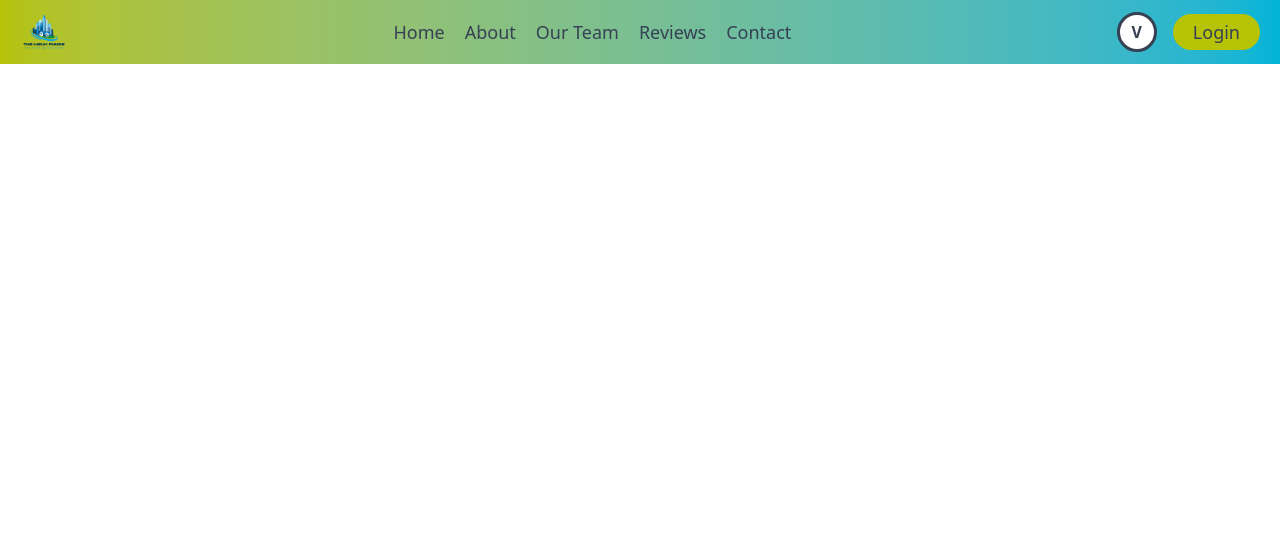
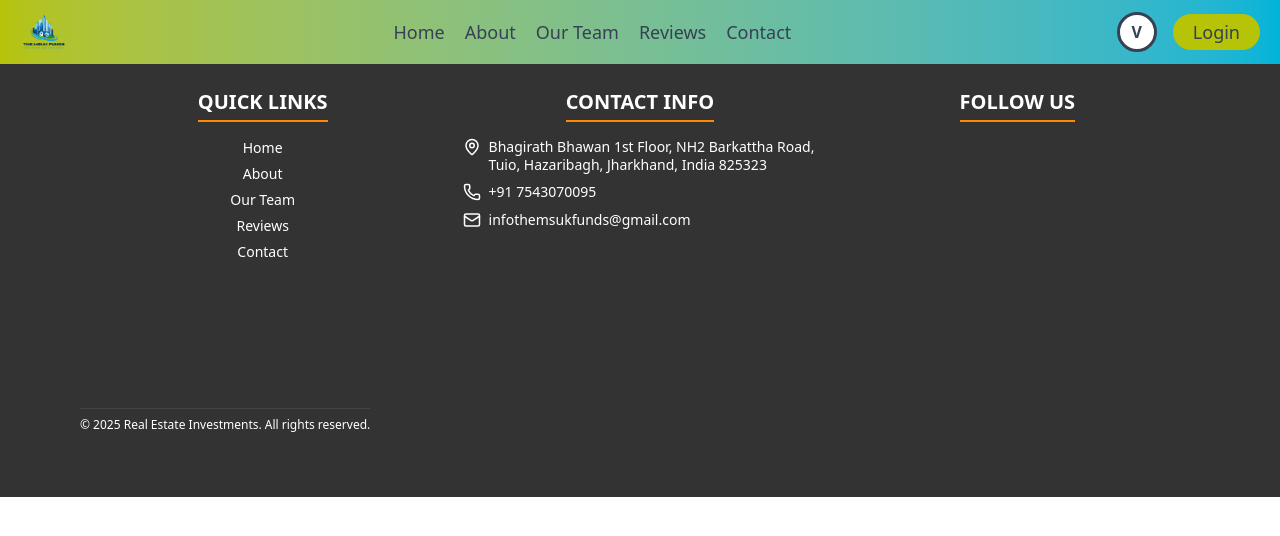
Before and after one commit to vinaysuman2629/suman, a React (Vite) app in the folder client/: page /contact in a window 1280 px wide. Shown: the top 536 px of the page. Built offline with nearby package versions, Linux system fonts and the light colour scheme.

Commit message:
Add routing and footer components, implement FontAwesome icons, and create page components

```diff
--- a/client/package.json
+++ b/client/package.json
@@ -10,6 +10,7 @@
     "preview": "vite preview"
   },
   "dependencies": {
+    "@fortawesome/fontawesome-svg-core": "^6.7.2",
     "@tailwindcss/vite": "^4.0.2",
     "lucide-react": "^0.474.0",
     "react": "^18.3.1",
--- a/client/src/App.jsx
+++ b/client/src/App.jsx
@@ -1,10 +1,25 @@
 import React from 'react'
 import Navbar from './components/Navbar'
+import Footer from './components/Footer'
+import { Route, Routes } from 'react-router-dom'
+import Home from './pages/Home'
+import About from './pages/About'
+import Team from './pages/Team'
+import Review from './pages/Review'
+import Contact from './pages/Contact'
 
 const App = () => {
   return (
     <div>
       <Navbar/>
+      <Routes>
+        <Route path='/' element={<Home/>}/>
+        <Route path='/about' element={<About/>}/>
+        <Route path='/team' element={<Team/>}/>
+        <Route path='/review' element={<Review/>}/>
+        <Route path='/contact' element={<Contact/>}/>
+      </Routes>
+      <Footer/>
     </div>
   )
 }
--- a/client/src/components/Footer.jsx
+++ b/client/src/components/Footer.jsx
@@ -1,9 +1,54 @@
 import React from 'react'
+import { Link } from 'react-router-dom'
+import { MapPin, Phone, Mail } from 'lucide-react'
 
 const Footer = () => {
-  return (
-    <div>Footer</div>
-  )
+    return (
+        <footer className='bg-[#333] flex flex-col items-start justify-around py-16 px-5 md:px-20 text-white'>
+            <div className='grid grid-cols-1 md:grid-cols-[1fr_1fr_1fr] gap-3 items-center justify-between w-full'>
+                <div className='flex flex-col w-full items-center justify-start h-56'>
+                    <h1 className='text-xl uppercase border-b-2 font-semibold border-orange-400 pb-1'>Quick Links</h1>
+                    <div className='flex flex-col gap-1.5 mt-4 font-medium text-sm items-center justify-center'>
+                        <Link>Home</Link>
+                        <Link>About</Link>
+                        <Link>Our Team</Link>
+                        <Link>Reviews</Link>
+                        <Link>Contact</Link>
+                    </div>
+                </div>
+                <div className='flex flex-col w-full items-center justify-start h-56'>
+                    <h1 className='text-xl uppercase border-b-2 font-semibold border-orange-400 pb-1'>Contact Info</h1>
+                    <div className='flex flex-col gap-2.5 mt-4 font-medium text-sm items-center justify-center'>
+                        <div className="flex items-start justify-center gap-2 w-full">
+                            <MapPin size={18} />
+                            <p className="w-[90%] leading-tight">
+                                Bhagirath Bhawan 1st Floor, NH2 Barkattha Road, Tuio, Hazaribagh, Jharkhand, India 825323
+                            </p>
+                        </div>
+                        <div className="flex items-start justify-center gap-2 w-full">
+                            <Phone size={18} />
+                            <p className="w-[90%] leading-tight">
+                                +91 7543070095
+                            </p>
+                        </div>
+                        <div className="flex items-start justify-center gap-2 w-full">
+                            <Mail size={18} />
+                            <p className="w-[90%] leading-tight">
+                                infothemsukfunds@gmail.com
+                            </p>
+                        </div>
+                    </div>
+                </div>
+                <div className='flex flex-col w-full items-center justify-start h-56'>
+                    <h1 className='text-xl uppercase border-b-2 font-semibold border-orange-400 pb-1'>Follow Us</h1>
+
+                </div>
+            </div>
+            <div className='text-white text-xs mt-24 pt-2 border-t border-[#444]'>
+                <p>© 2025 Real Estate Investments. All rights reserved.</p>
+            </div>
+        </footer>
+    )
 }
 
 export default Footer
--- a/client/src/components/Navbar.jsx
+++ b/client/src/components/Navbar.jsx
@@ -13,11 +13,11 @@ const Navbar = () => {
                 </div>
                 <div className='hidden md:block'>
                     <nav className='flex space-x-5 text-lg font-medium'>
-                        <Link className='cursor-pointer'>Home</Link>
-                        <Link className='cursor-pointer'>About</Link>
-                        <Link className='cursor-pointer'>Our Team</Link>
-                        <Link className='cursor-pointer'>Reviews</Link>
-                        <Link className='cursor-pointer'>Contact</Link>
+                        <Link to={'/'} className='cursor-pointer'>Home</Link>
+                        <Link to={'/about'} className='cursor-pointer'>About</Link>
+                        <Link to={'/team'} className='cursor-pointer'>Our Team</Link>
+                        <Link to={'/review'} className='cursor-pointer'>Reviews</Link>
+                        <Link to={'/contact'} className='cursor-pointer'>Contact</Link>
                     </nav>
                 </div>
                 <div className='flex items-center gap-4'>
@@ -28,11 +28,11 @@ const Navbar = () => {
                     </div>
                     <div className={`absolute top-16 right-0 w-[35%] ${showMenu ? 'block' : 'hidden'}`}>
                         <div className='flex flex-col gap-2 items-center justify-center bg-gradient-to-tr from-[#b6c307] to-[#00b4d8] text-base font-medium rounded-br-3xl rounded-tl-3xl p-5'>
-                            <Link>Home</Link>
-                            <Link>About</Link>
-                            <Link>Our Team</Link>
-                            <Link>Reviews</Link>
-                            <Link>Contact</Link>
+                            <Link onClick={() => setShowMenu(false)} to={'/'}>Home</Link>
+                            <Link onClick={() => setShowMenu(false)} to={'/about'}>About</Link>
+                            <Link onClick={() => setShowMenu(false)} to={'/team'}>Our Team</Link>
+                            <Link onClick={() => setShowMenu(false)} to={'/review'}>Reviews</Link>
+                            <Link onClick={() => setShowMenu(false)} to={'/contact'}>Contact</Link>
                         </div>
                     </div>
                 </div>
--- /dev/null
+++ b/client/src/pages/About.jsx
@@ -0,0 +1,9 @@
+import React from 'react'
+
+const About = () => {
+  return (
+    <div className='mt-16'>About</div>
+  )
+}
+
+export default About
--- /dev/null
+++ b/client/src/pages/Contact.jsx
@@ -0,0 +1,9 @@
+import React from 'react'
+
+const Contact = () => {
+  return (
+    <div>Contact</div>
+  )
+}
+
+export default Contact
--- /dev/null
+++ b/client/src/pages/Home.jsx
@@ -0,0 +1,9 @@
+import React from 'react'
+
+const Home = () => {
+  return (
+    <div>Home</div>
+  )
+}
+
+export default Home
--- /dev/null
+++ b/client/src/pages/Review.jsx
@@ -0,0 +1,9 @@
+import React from 'react'
+
+const Review = () => {
+  return (
+    <div>Review</div>
+  )
+}
+
+export default Review
--- /dev/null
+++ b/client/src/pages/Team.jsx
@@ -0,0 +1,9 @@
+import React from 'react'
+
+const Team = () => {
+  return (
+    <div>Team</div>
+  )
+}
+
+export default Team
```
Also changed, not shown: 1 other file (tests, documents, lock files or other folders).
